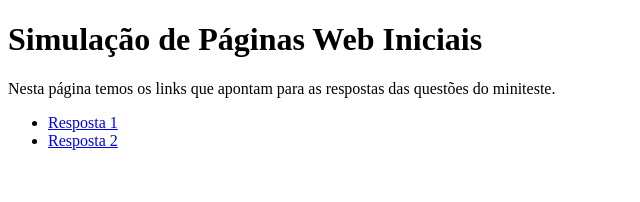
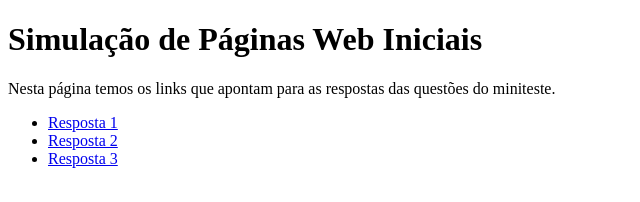
Before and after one commit to DanielFerreira11/Lab-1---PWEB, a plain HTML site: page index.html in a window 1280 px wide. Shown: the full height of the page, 0-640 px from the left. Drawn offline with Linux system fonts and the light colour scheme.

Commit message:
Adiciona resposta 3

```diff
--- a/index.html
+++ b/index.html
@@ -15,6 +15,9 @@
         <li>
             <a href="resposta2.txt"> Resposta 2</a>
         </li>
+        <li>
+            <a href="resposta3.txt"> Resposta 3</a>
+        </li>
     </ul>
 
 </body>
```
Also changed, not shown: resposta3.txt (added).
